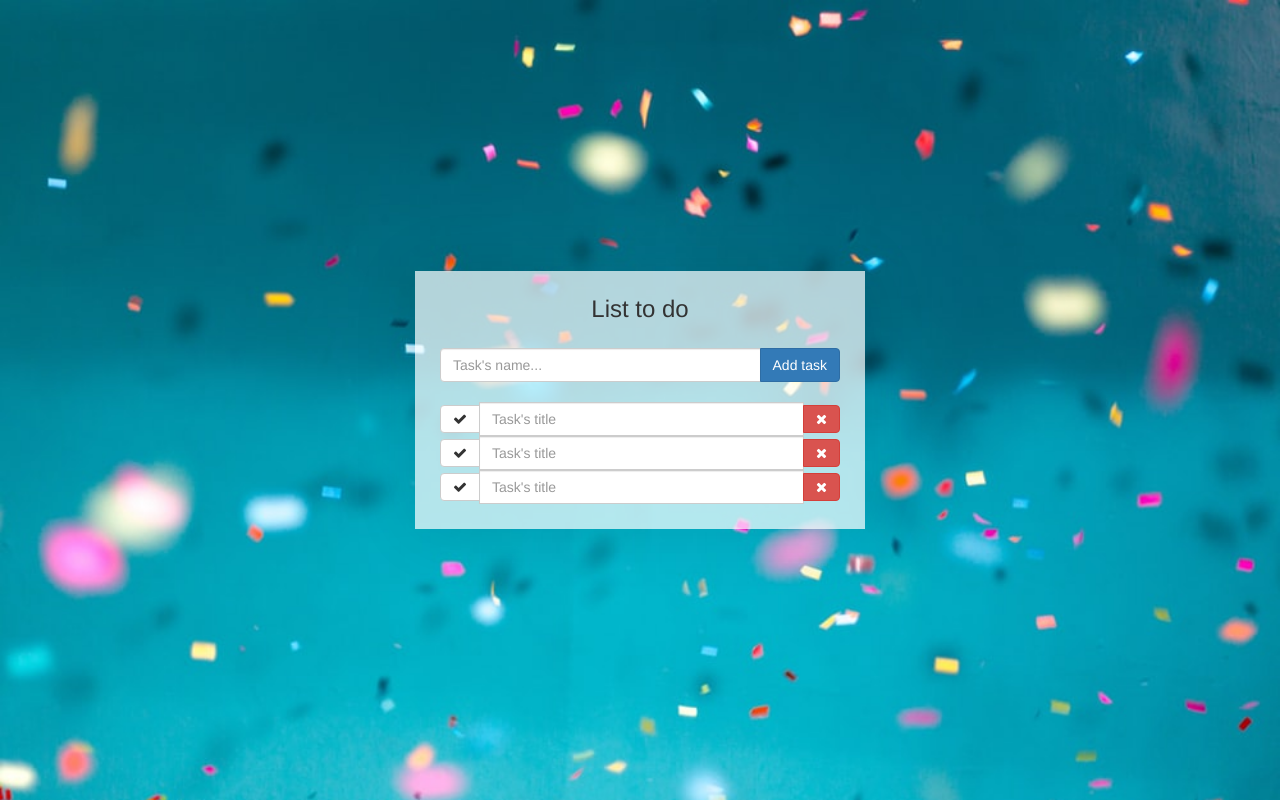
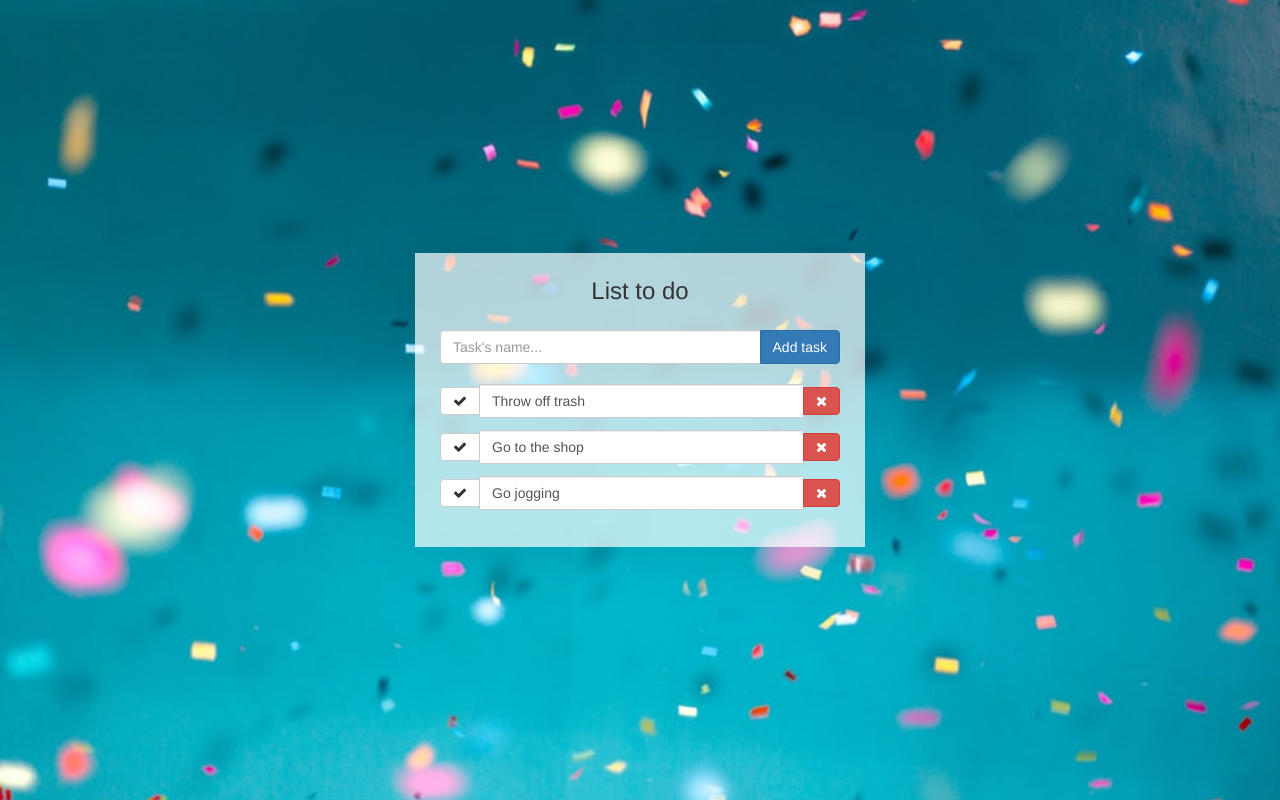
Before and after one commit to lulzsoad/to-do-app-js, a plain HTML site: page index.html in a window 1280 px wide. Drawn offline with Linux system fonts and the light colour scheme; files whose address does not match are found by name.

Commit message:
Style completed

```diff
--- a/index.html
+++ b/index.html
@@ -24,34 +24,34 @@
 
             <section class="tasks-container">
                 <ul>
-                    <li>
+                    <li class="single-task">
                         <div class="input-group">
                             <span class="input-group-btn">
                                 <button class="btn btn-default toggle-complete-btn" type="submit"><i class="fa fa-check"></i></button>
                             </span>
-                            <input class="form-control" placeholder="Task's title">
+                            <input class="form-control" placeholder="Task's title" value="Throw off trash">
                             <span class="input-group-btn">
                                 <button class="btn btn-danger delete-task-btn" type="submit"><i class="fa fa-times"></i></button>
                             </span>
                         </div>
                     </li>
-                    <li>
+                    <li class="single-task">
                         <div class="input-group">
                             <span class="input-group-btn">
                                 <button class="btn btn-default toggle-complete-btn" type="submit"><i class="fa fa-check"></i></button>
                             </span>
-                            <input class="form-control" placeholder="Task's title">
+                            <input class="form-control" placeholder="Task's title" value="Go to the shop">
                             <span class="input-group-btn">
                                 <button class="btn btn-danger delete-task-btn" type="submit"><i class="fa fa-times"></i></button>
                             </span>
                         </div>
                     </li>
-                    <li>
+                    <li class="single-task">
                         <div class="input-group">
                             <span class="input-group-btn">
                                 <button class="btn btn-default toggle-complete-btn" type="submit"><i class="fa fa-check"></i></button>
                             </span>
-                            <input class="form-control" placeholder="Task's title">
+                            <input class="form-control" placeholder="Task's title" value="Go jogging">
                             <span class="input-group-btn">
                                 <button class="btn btn-danger delete-task-btn" type="submit"><i class="fa fa-times"></i></button>
                             </span>
```
